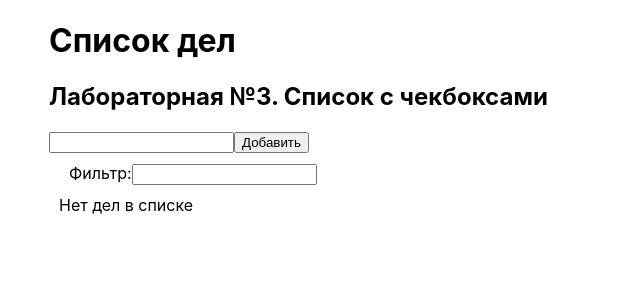
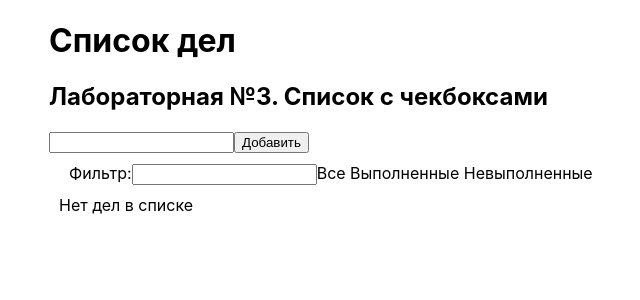
Before and after one commit to dmitryweiner/907sv-lab4, a React (Create React App) app: page / in a window 1280 px wide. Shown: the top 300 px of the page, without its empty margins (151-791 px from the left). Built offline with nearby package versions, Linux system fonts and the light colour scheme.

Commit message:
Added test and functionality for variants of filtration to use dispatch

```diff
--- a/src/components/Filter/Filter.tsx
+++ b/src/components/Filter/Filter.tsx
@@ -1,5 +1,5 @@
 import React from 'react';
-import { ACTION_TYPES, IAction, State } from '../../store';
+import { ACTION_TYPES, IAction, SELECTOR_TYPES, State } from '../../store';
 
 type FilterProps = {
   dispatch: (action: IAction) => void;
@@ -7,6 +7,7 @@ type FilterProps = {
 };
 
 export default function Filter({ dispatch, state }: FilterProps) {
+  const options = [SELECTOR_TYPES.ALL, SELECTOR_TYPES.DONE, SELECTOR_TYPES.NOT_DONE];
   return (
     <>
       <div>
@@ -19,6 +20,11 @@ export default function Filter({ dispatch, state }: FilterProps) {
             onChange={e => dispatch({ type: ACTION_TYPES.SEARCH, payload: e.target.value })}
           />
         </label>
+        {options.map(item => (
+          <a key={item} onClick={() => dispatch({ type: ACTION_TYPES.FILTER, payload: item })}>
+            {item}{' '}
+          </a>
+        ))}
       </div>
     </>
   );
```
Also changed, not shown: 1 other file (tests, documents, lock files or other folders).
